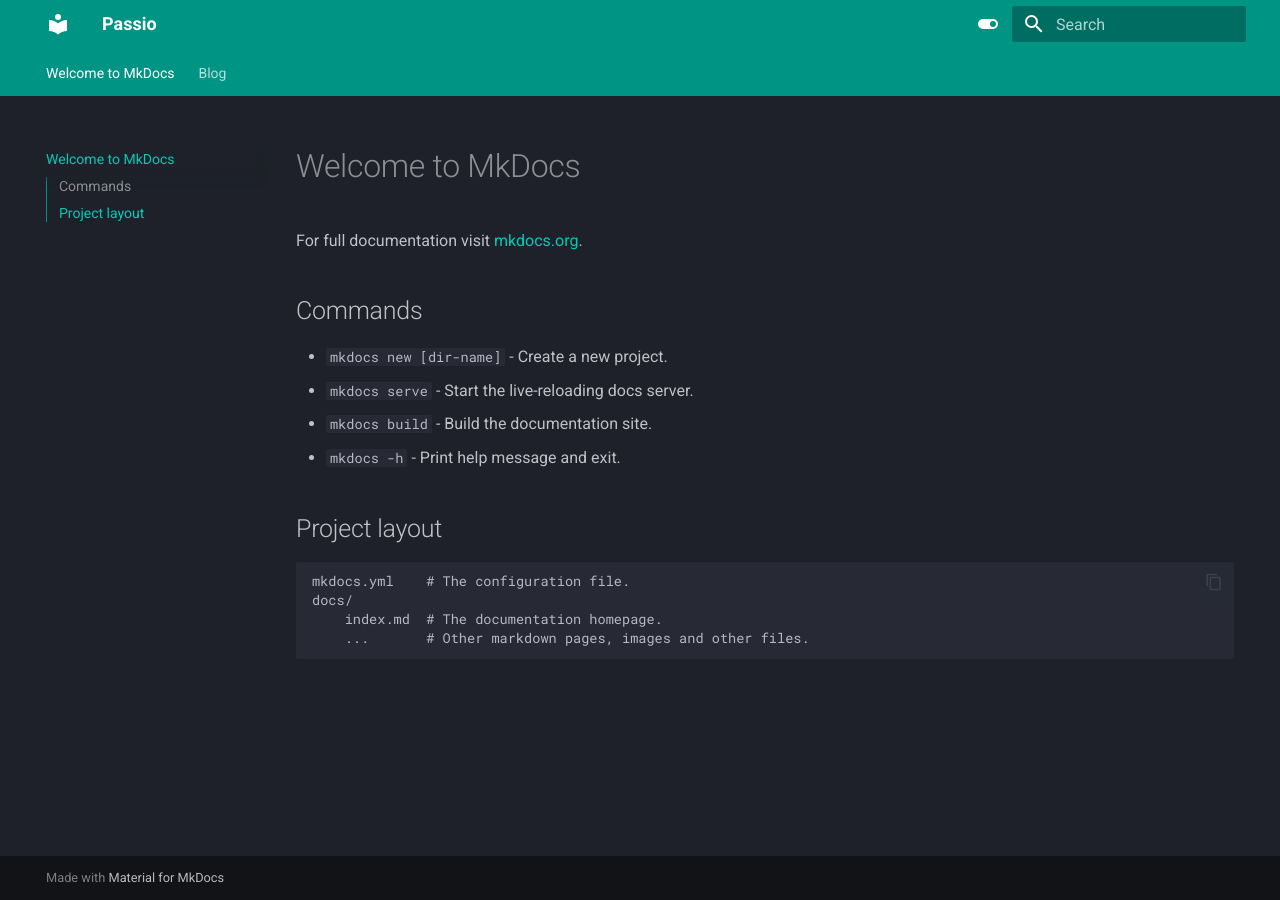
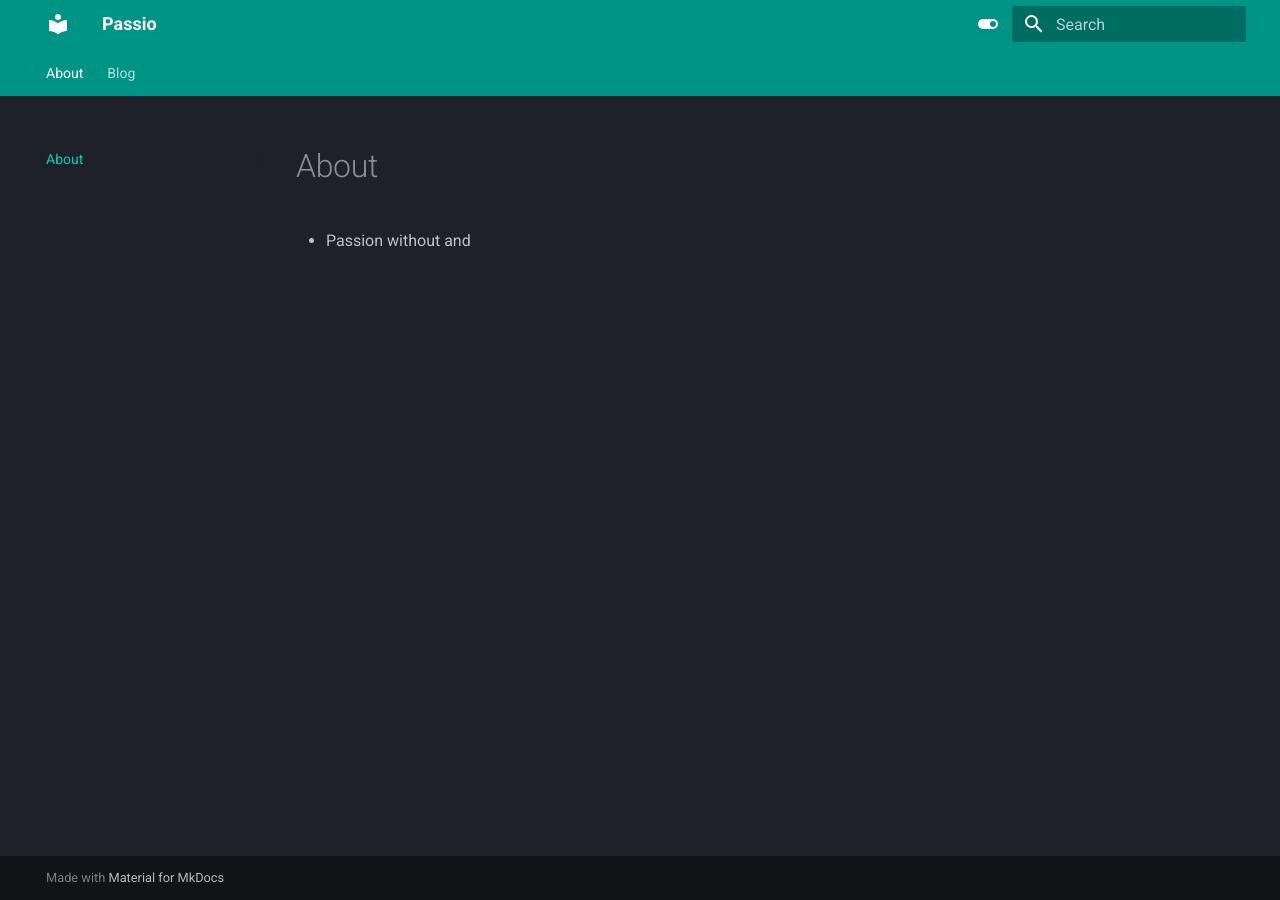
Before and after one commit to fenixpapu/blogs, an MkDocs documentation site: the page built from docs/index.md, in a window 1280 px wide. Built offline with MkDocs 1.6.1 and Material for MkDocs 9.7.7, drawn with Linux system fonts in a browser that asks for light colours.

Commit message:
edit index to about page

```diff
--- a/docs/index.md
+++ b/docs/index.md
@@ -1,17 +1,3 @@
-# Welcome to MkDocs
+# About
 
-For full documentation visit [mkdocs.org](https://www.mkdocs.org).
-
-## Commands
-
-* `mkdocs new [dir-name]` - Create a new project.
-* `mkdocs serve` - Start the live-reloading docs server.
-* `mkdocs build` - Build the documentation site.
-* `mkdocs -h` - Print help message and exit.
-
-## Project layout
-
-    mkdocs.yml    # The configuration file.
-    docs/
-        index.md  # The documentation homepage.
-        ...       # Other markdown pages, images and other files.
+- Passion without and
```
